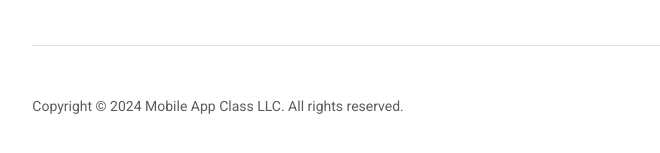
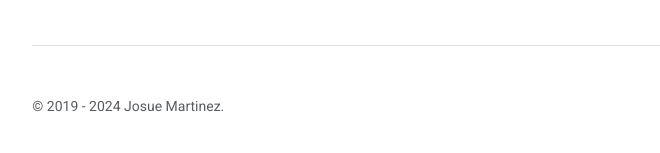
Before and after one commit to jomtz/jomtz.github.io, a plain HTML site: page index.html in a window 1280 px wide. Shown: the part 655-808 px from the top of the page, without its empty margins (205-865 px from the left). Drawn offline with nearby package versions, Linux system fonts and the light colour scheme.

Commit message:
Update index.html
Change footer

```diff
--- a/index.html
+++ b/index.html
@@ -139,7 +139,7 @@
         </div>
       </main>
       <footer class="pt-5 my-5 text-body-secondary border-top">
-        <small>Copyright &copy; <script>document.write(new Date().getFullYear())</script> Mobile App Class LLC. All rights reserved.</small>
+        <small>&copy; 2019 - <script>document.write(new Date().getFullYear())</script> Josue Martinez.</small>
       </footer>
     </div>
         <script src="https://cdn.jsdelivr.net/npm/bootstrap@5.3.3/dist/js/bootstrap.bundle.min.js" integrity="sha384-YvpcrYf0tY3lHB60NNkmXc5s9fDVZLESaAA55NDzOxhy9GkcIdslK1eN7N6jIeHz" crossorigin="anonymous"></script>
```
